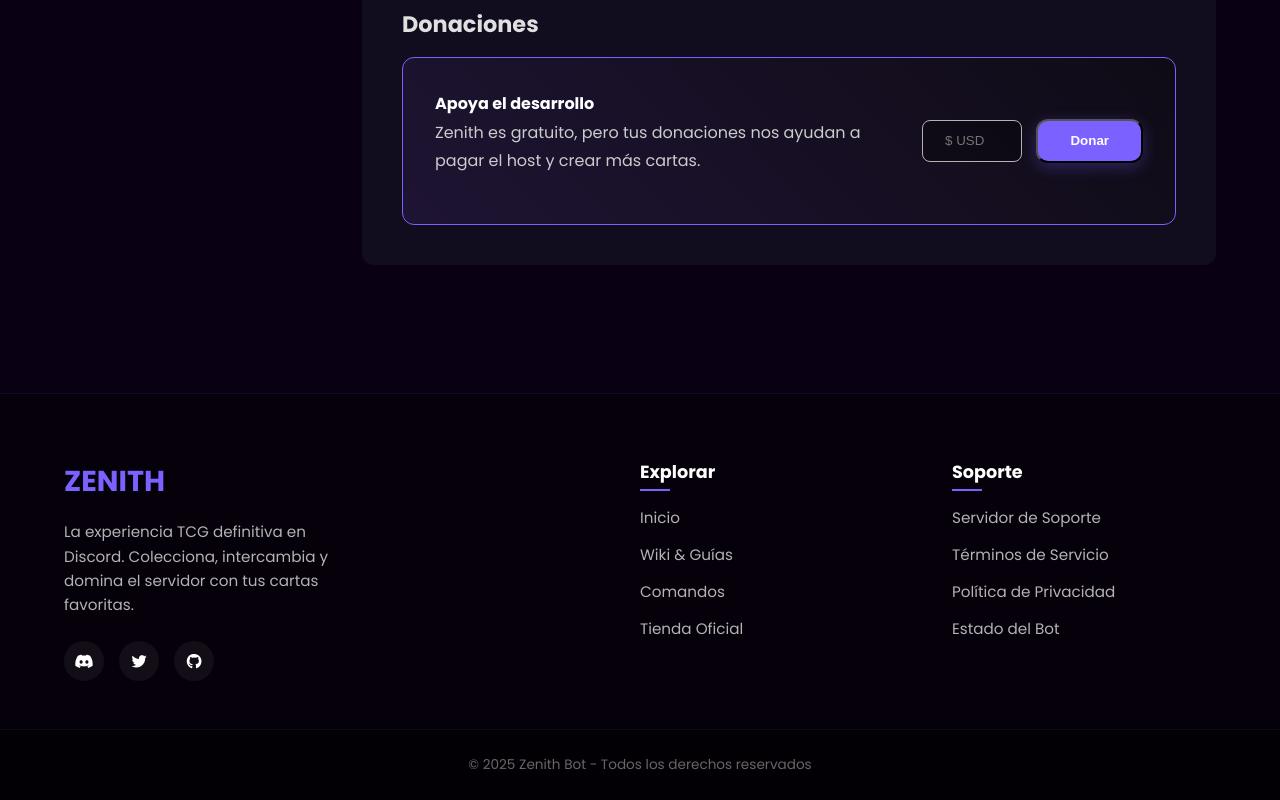
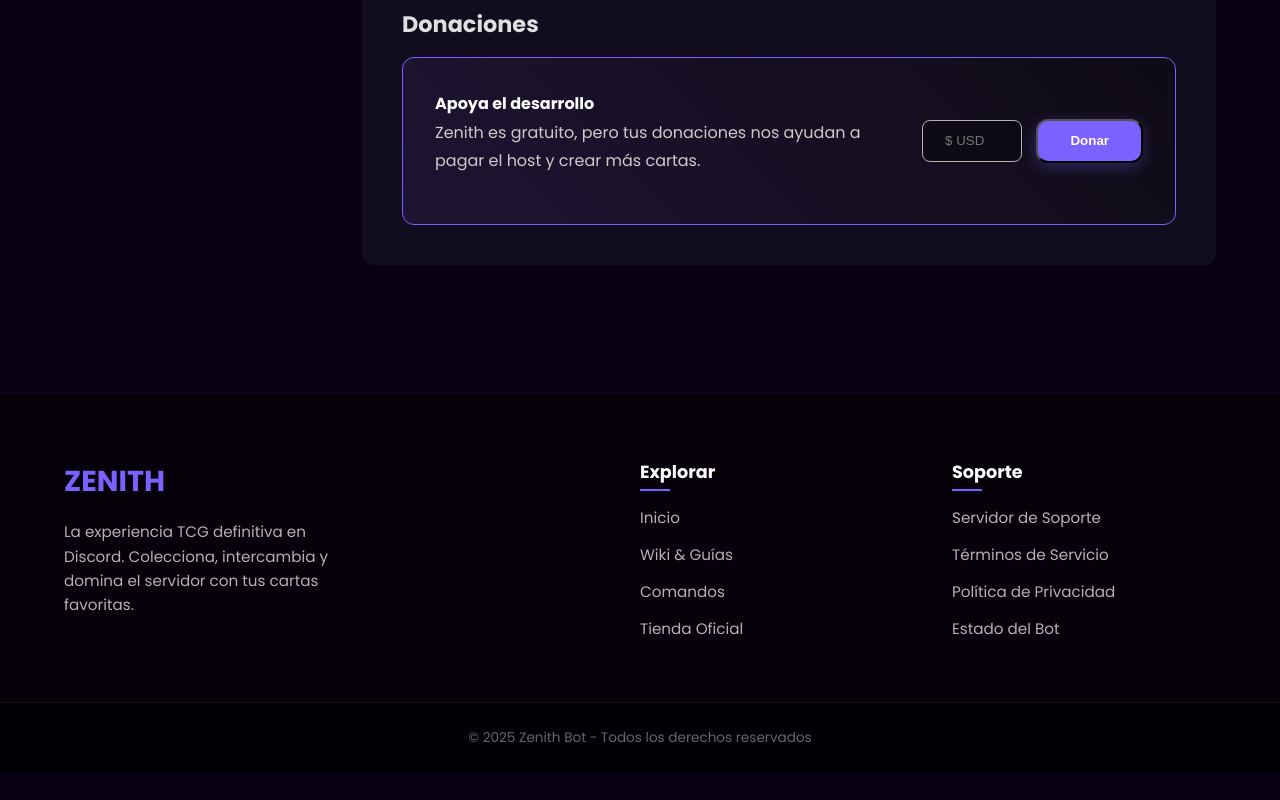
Before and after one commit to ZkAleeJoo/Zenith-Pagina, a plain HTML site: page shop.html in a window 1280 px wide. Shown: the part 1421-2221 px from the top of the page. After the commit the page ends 2194 px from the top, so only its background shows below. Drawn offline with Linux system fonts and the light colour scheme.

Commit message:
Update shop.html

```diff
--- a/shop.html
+++ b/shop.html
@@ -195,11 +195,6 @@
             <p class="footer-desc">
                 La experiencia TCG definitiva en Discord. Colecciona, intercambia y domina el servidor con tus cartas favoritas.
             </p>
-            <div class="social-links">
-                <a href="#" class="social-icon"><i class="fab fa-discord"></i></a>
-                <a href="#" class="social-icon"><i class="fab fa-twitter"></i></a>
-                <a href="#" class="social-icon"><i class="fab fa-github"></i></a>
-            </div>
         </div>
 
         <div class="footer-col">
```
